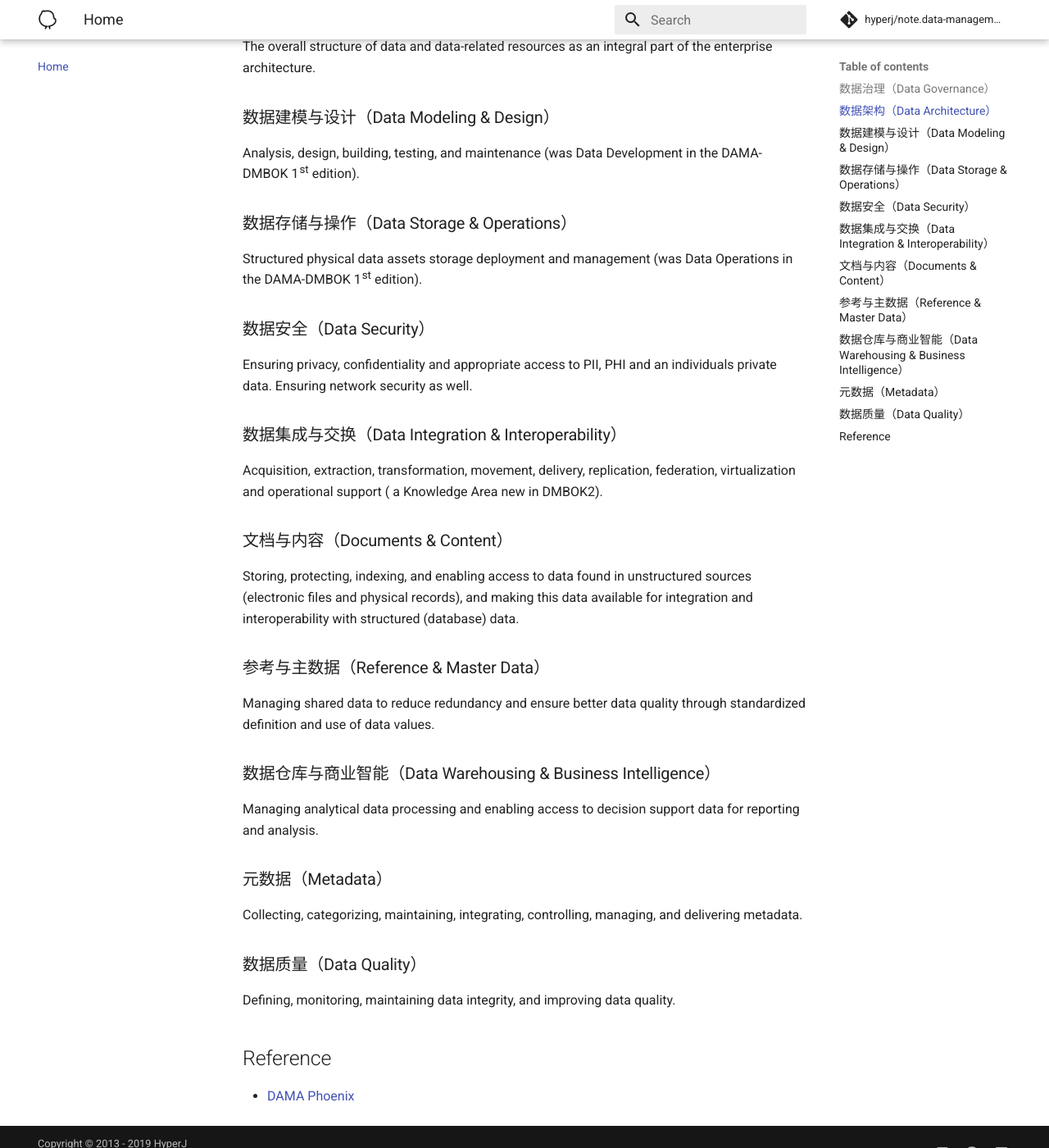
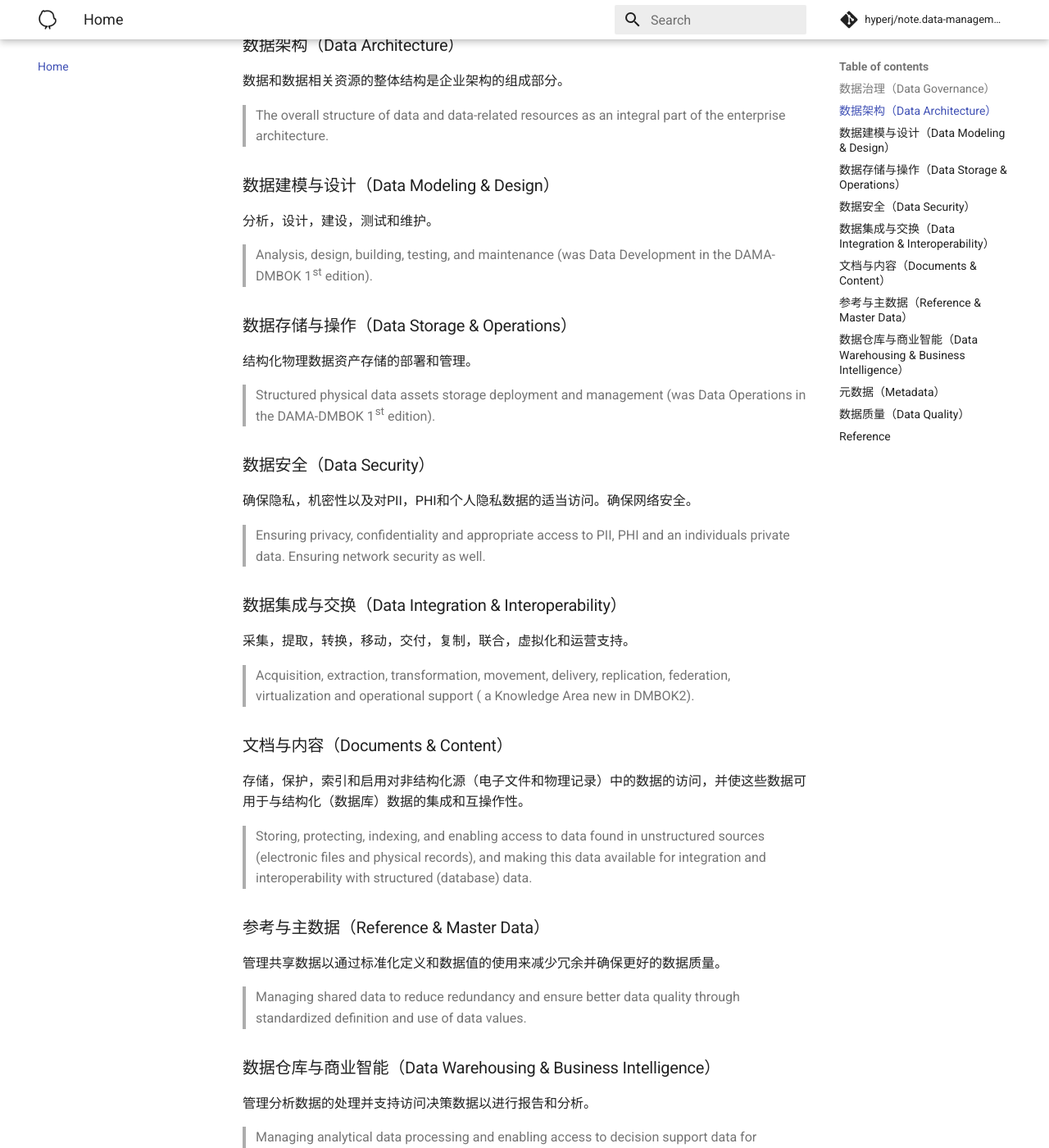
Before and after one commit to hyperj/note.data-management, an MkDocs documentation site: the page built from docs/index.md, in a window 1280 px wide and 1400 px high, scrolled down 385 px. Shown: the whole window at 82% size. Built offline with MkDocs 1.6.1 and Material for MkDocs 9.7.7, drawn with Linux system fonts in a browser that asks for light colours; comment, search, counter and statistics services are not loaded; some of the changed text lies outside the part shown.

Commit message:
update code

```diff
--- a/docs/index.md
+++ b/docs/index.md
@@ -1,49 +1,72 @@
-# Introduction
+# 数据管理（Data Management）
 
 ### 数据治理（Data Governance）
 
-Planning, oversight, and control over management of data and the use of data and data-related resources. While we understand that governance covers ‘processes’, not ‘things’, the common term is Data Governance, and so we will use this term.
+规划，监督和控制数据管理以及数据和数据相关资源的使用。
+
+> Planning, oversight, and control over management of data and the use of data and data-related resources. While we understand that governance covers ‘processes’, not ‘things’, the common term is Data Governance, and so we will use this term.
 
 ### 数据架构（Data Architecture）
 
-The overall structure of data and data-related resources as an integral part of the enterprise architecture.
+数据和数据相关资源的整体结构是企业架构的组成部分。
+
+> The overall structure of data and data-related resources as an integral part of the enterprise architecture.
 
 ### 数据建模与设计（Data Modeling & Design）
 
-Analysis, design, building, testing, and maintenance (was Data Development in the DAMA-DMBOK 1st edition).
+分析，设计，建设，测试和维护。
+
+> Analysis, design, building, testing, and maintenance (was Data Development in the DAMA-DMBOK 1st edition).
 
 ### 数据存储与操作（Data Storage & Operations）
 
-Structured physical data assets storage deployment and management (was Data Operations in the DAMA-DMBOK 1st edition).
+结构化物理数据资产存储的部署和管理。
+
+> Structured physical data assets storage deployment and management (was Data Operations in the DAMA-DMBOK 1st edition).
 
 ### 数据安全（Data Security）
 
-Ensuring privacy, confidentiality and appropriate access to PII, PHI and an individuals private data. Ensuring network security as well.
+确保隐私，机密性以及对PII，PHI和个人隐私数据的适当访问。确保网络安全。
+
+> Ensuring privacy, confidentiality and appropriate access to PII, PHI and an individuals private data. Ensuring network security as well.
 
 ### 数据集成与交换（Data Integration & Interoperability）
 
-Acquisition, extraction, transformation, movement, delivery, replication, federation, virtualization and operational support ( a Knowledge Area new in DMBOK2).
+采集，提取，转换，移动，交付，复制，联合，虚拟化和运营支持。
+
+> Acquisition, extraction, transformation, movement, delivery, replication, federation, virtualization and operational support ( a Knowledge Area new in DMBOK2).
 
 ### 文档与内容（Documents & Content）
 
-Storing, protecting, indexing, and enabling access to data found in unstructured sources (electronic files and physical records), and making this data available for integration and interoperability with structured (database) data.
+存储，保护，索引和启用对非结构化源（电子文件和物理记录）中的数据的访问，并使这些数据可用于与结构化（数据库）数据的集成和互操作性。
+
+> Storing, protecting, indexing, and enabling access to data found in unstructured sources (electronic files and physical records), and making this data available for integration and interoperability with structured (database) data.
 
 ### 参考与主数据（Reference & Master Data）
 
-Managing shared data to reduce redundancy and ensure better data quality through standardized definition and use of data values.
+管理共享数据以通过标准化定义和数据值的使用来减少冗余并确保更好的数据质量。
+
+> Managing shared data to reduce redundancy and ensure better data quality through standardized definition and use of data values.
 
 ### 数据仓库与商业智能（Data Warehousing & Business Intelligence）
 
-Managing analytical data processing and enabling access to decision support data for reporting and analysis.
+管理分析数据的处理并支持访问决策数据以进行报告和分析。
+
+> Managing analytical data processing and enabling access to decision support data for reporting and analysis.
 
 ### 元数据（Metadata）
 
-Collecting, categorizing, maintaining, integrating, controlling, managing, and delivering metadata.
+收集，分类，维护，整合，控制，管理，并提供元数据。
+
+> Collecting, categorizing, maintaining, integrating, controlling, managing, and delivering metadata.
 
 ### 数据质量（Data Quality）
 
-Defining, monitoring, maintaining data integrity, and improving data quality.
+定义，监控，维护数据的完整性，并提高数据质量。
+
+> Defining, monitoring, maintaining data integrity, and improving data quality.
 
 ## Reference
 
 - [DAMA Phoenix](http://dama-phoenix.org/)
+- [DAMA-DMBOK Data Management Body of Knowledge, 2nd Edition](https://technicspub.com/dmbok/)
```
Also changed, not shown: README.md (+34 -11 lines), docs/data-governance.md (+7 -0 lines), docs/documents-and-content.md (+1 -3 lines), docs/metadata.md (+8 -1 lines), docs/assets/images/document-and-content/document-and-content-management.png (added), docs/assets/images/metadata/metadata-management.png (added).
